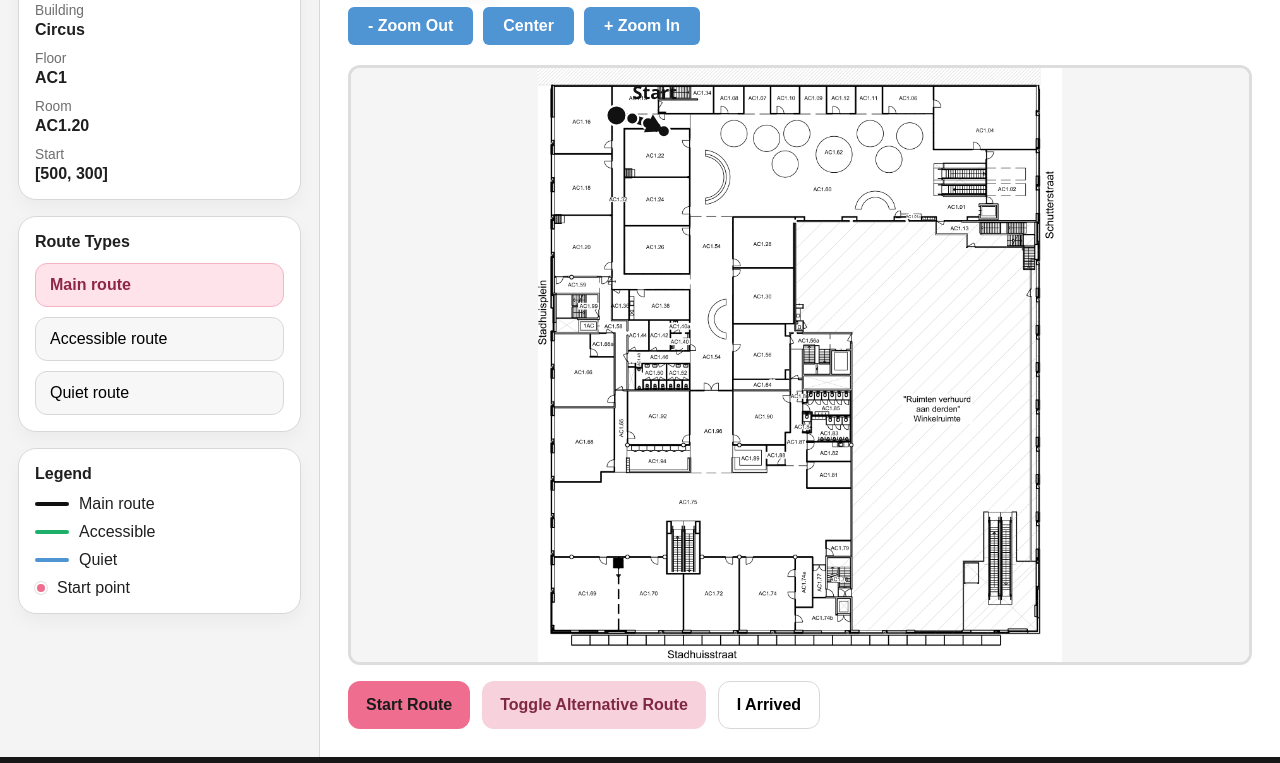
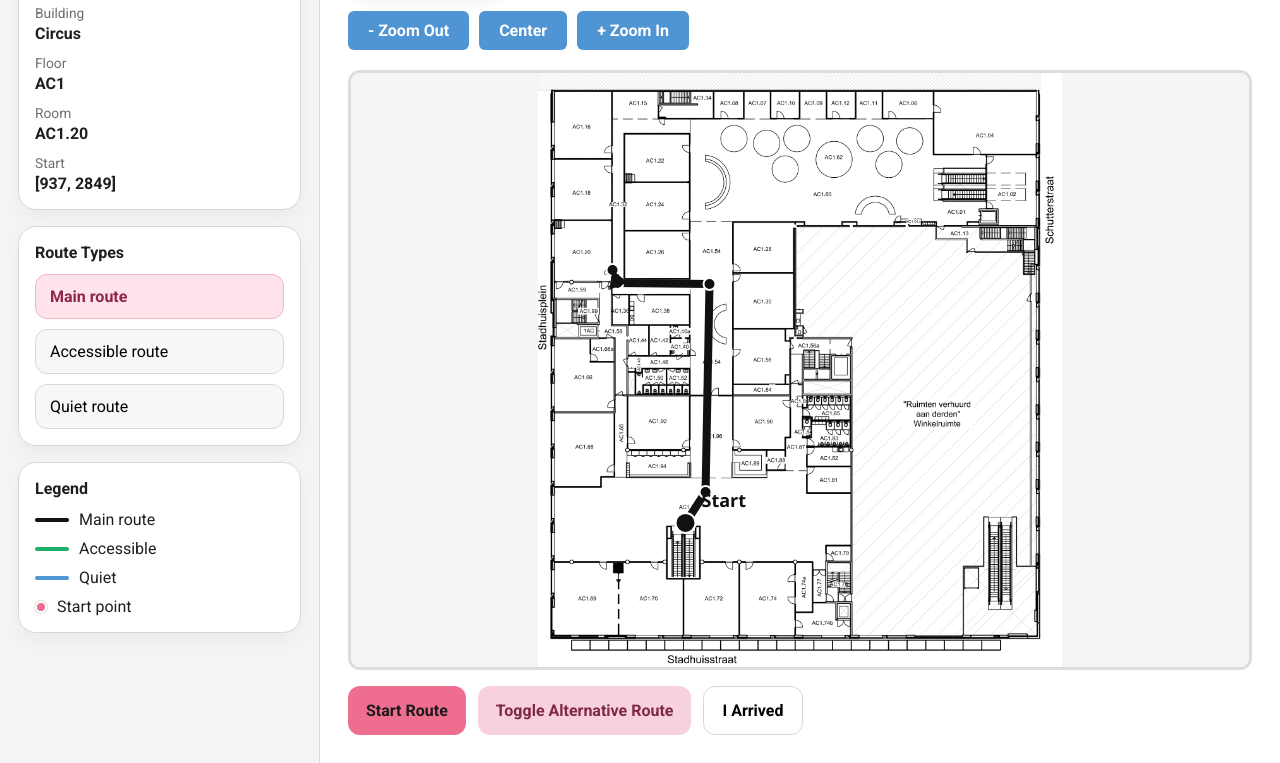
Before and after one commit to yehoshuaa/Hackaton, a website: page pages/Route.html in a window 1280 px wide. Shown: the part 134-897 px from the top of the page. Drawn offline with Linux system fonts and the light colour scheme.

Commit message:
route toevoegen voor klassen
route toevoegen voor klassen

```diff
--- a/css/routestyle.css
+++ b/css/routestyle.css
@@ -24,7 +24,7 @@ html, body {
   margin: 0;
   padding: 0;
   min-height: 100%;
-  font-family: Arial, Helvetica, sans-serif;
+  font-family: "Roboto", Arial, Helvetica, sans-serif;
   background: var(--bg);
   color: var(--text);
 }
--- a/css/style.css
+++ b/css/style.css
@@ -28,3 +28,6 @@
   --grijs4: #d0d2d3;
 
 }
+* {
+  font-family: 'Roboto', sans-serif;
+}
--- a/js/routescript.js
+++ b/js/routescript.js
@@ -9,10 +9,33 @@ const buildingData = {
       naturalWidth: 1182,
       naturalHeight: 790,
       routes: {
+        "AC1.18": {
+          main: [[926, 2829], [1103, 2557], [1116, 2027], [1040, 1331], [509, 1331], [496, 604]],
+        },
         "AC1.20": {
-          main: [[500, 300], [600, 320], [700, 350], [800, 400]],
-          accessible: [[500, 300], [560, 305], [650, 330], [760, 370]],
-          quiet: [[500, 300], [520, 360], [610, 410], [720, 430]]
+          main: [[937, 2849], [1064, 2653], [1089, 1336], [506, 1330], [475, 1247]],
+        },
+        "AC1.22": {
+          main: [[926, 2842], [1103, 2539], [1091, 2008], [1059, 1432], [996, 472]],
+        },
+        "AC1.24": {
+          main: [[939, 2848], [1084, 2551], [1103, 1989], [1053, 1312], [983, 908]],
+        },
+        "AC1.26": {
+          main: [[907, 2828], [1097, 2544], [1103, 2006], [1053, 1494], [1027, 1083], [958, 1027]],
+        },
+        "AC1.28": {
+          main: [[914, 2847], [1103, 2550], [1078, 1987], [1078, 1425], [1217, 1248]],
+        },
+        "AC1.30": {
+          main: [[926, 2856], [1110, 2540], [1116, 2009], [1059, 1503], [1072, 1358], [1261, 1320]],
+        },
+
+
+
+
+
+
         }
       }
     },
@@ -20,7 +43,13 @@ const buildingData = {
       image: "../pages/assets/circus-2.png",
       naturalWidth: 1039,
       naturalHeight: 808,
-      routes: {}
+      routes: {
+
+
+
+
+
+
     }
   }
 };
--- a/pages/Route.html
+++ b/pages/Route.html
@@ -4,6 +4,10 @@
   <meta charset="UTF-8" />
   <meta name="viewport" content="width=device-width, initial-scale=1.0" />
   <title>Campus Navigation Companion</title>
+  <link rel="preconnect" href="https://fonts.googleapis.com" />
+  <link rel="preconnect" href="https://fonts.gstatic.com" crossorigin />
+  <link href="https://fonts.googleapis.com/css2?family=Roboto:wght@400;500;700&display=swap" rel="stylesheet" />
+  <link rel="stylesheet" href="../css/style.css" />
   <link rel="stylesheet" href="../css/routestyle.css" />
 </head>
 <body>
```
Also changed, not shown: route_mapper.html (+4 -20 lines).
